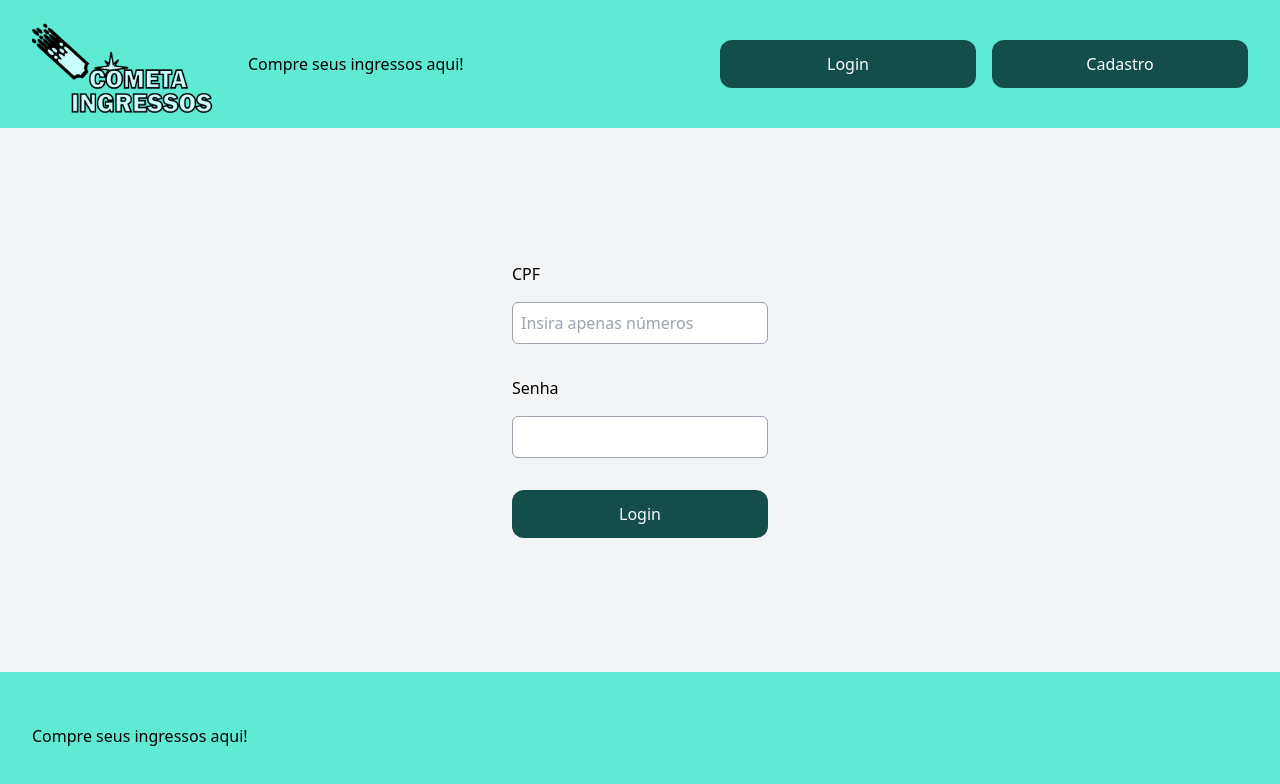
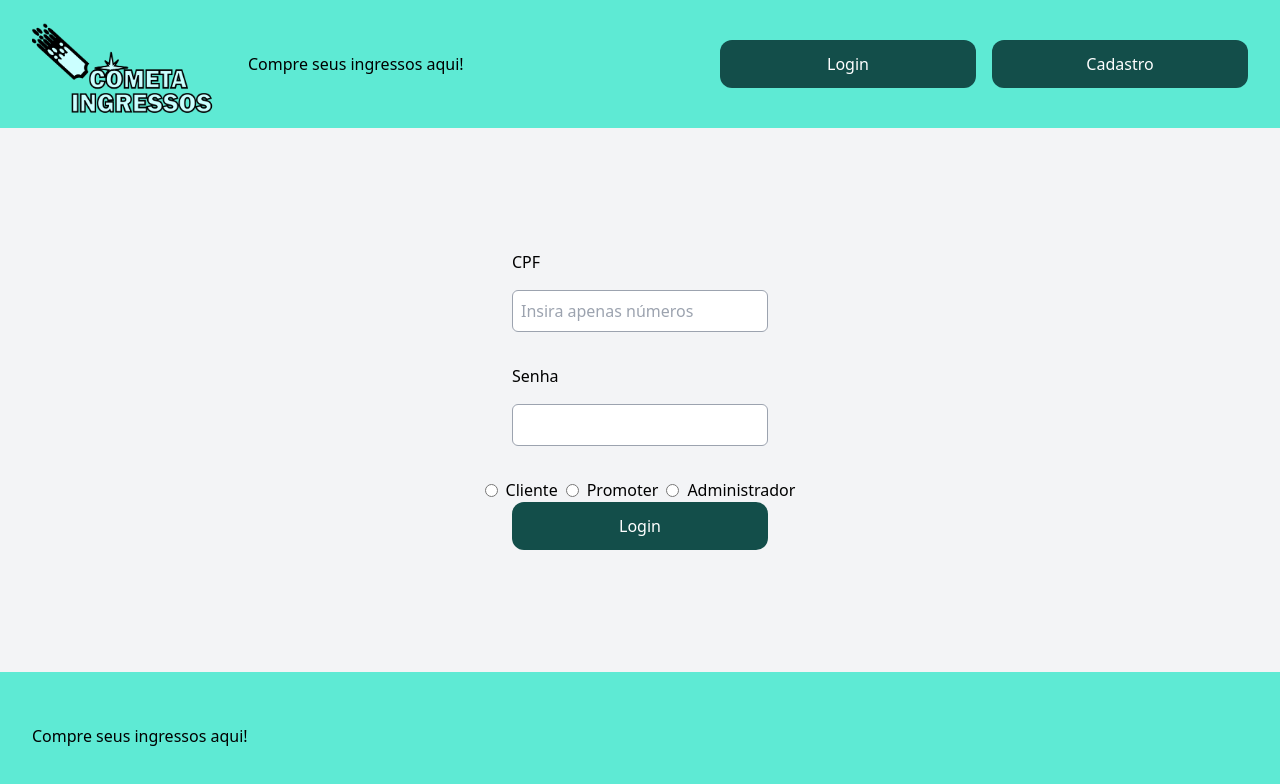
Before and after one commit to Yamazaki-Khaio/Cometa-Ingresso, a Next.js app in the folder ingressoscometa/: page /login in a window 1280 px wide. Shown: the top 784 px of the page. Built offline with nearby package versions, Linux system fonts and the light colour scheme.

Commit message:
Adicionando radio button de cliente adm e promote no painel de login

```diff
--- a/ingressoscometa/src/components/Login.tsx
+++ b/ingressoscometa/src/components/Login.tsx
@@ -1,12 +1,14 @@
 import Botao from "./Botao";
 import CampoCpf from "./CampoCpf";
 import CampoSenha from "./CampoSenha";
+import RadioButton from "./RadioButton";
 
 export default function Login() {
     return(
         <div className="flex flex-col justify-center items-center h-screen bg-gray-100">
             <CampoCpf/>
             <CampoSenha/>
+            <RadioButton/>
             <Botao href="/login" NomeBotao="Login"/>
         </div>
     )
--- /dev/null
+++ b/ingressoscometa/src/components/RadioButton.tsx
@@ -0,0 +1,20 @@
+export default function RadioButton(props: any){
+    return(
+        <div className="flex flex-col gap-4">
+            <div className="flex gap-2">
+                <div className="flex items-center gap-2">
+                    <input type="radio" name="tipoUsuario" id="cliente" value="cliente"/>
+                    <label htmlFor="cliente">Cliente</label>
+                </div>
+                <div className="flex items-center gap-2">
+                    <input type="radio" name="tipoUsuario" id="promoter" value="promoter"/>
+                    <label htmlFor="promoter">Promoter</label>
+                </div>
+                <div className="flex items-center gap-2">
+                    <input type="radio" name="tipoUsuario" id="admin" value="admin"/>
+                    <label htmlFor="admin">Administrador</label>
+                </div>
+            </div>
+        </div>
+    )
+}
```
